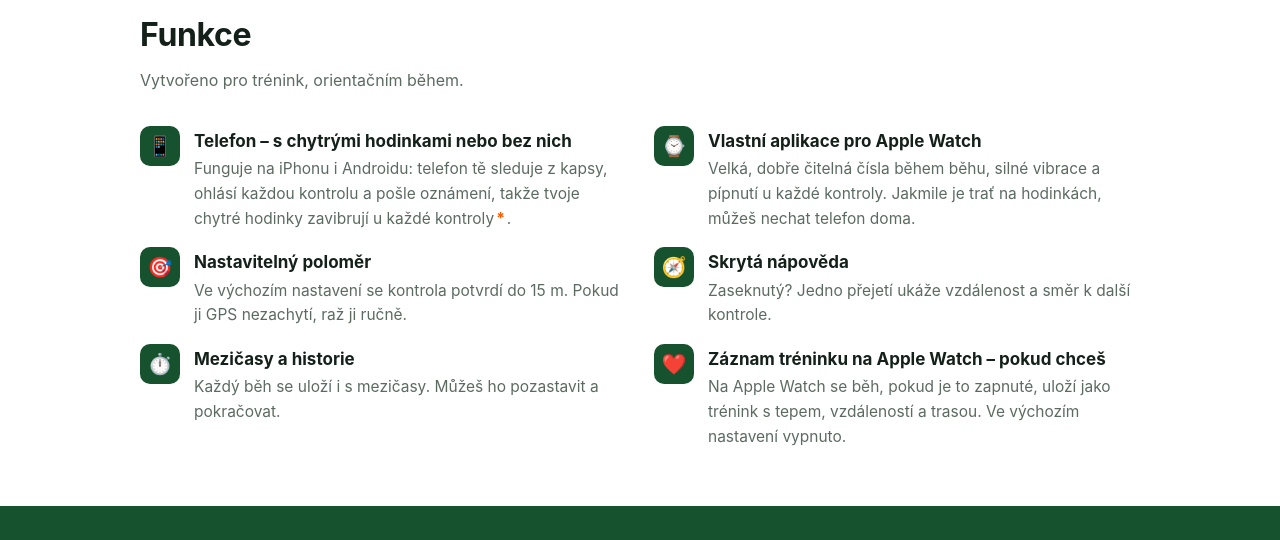
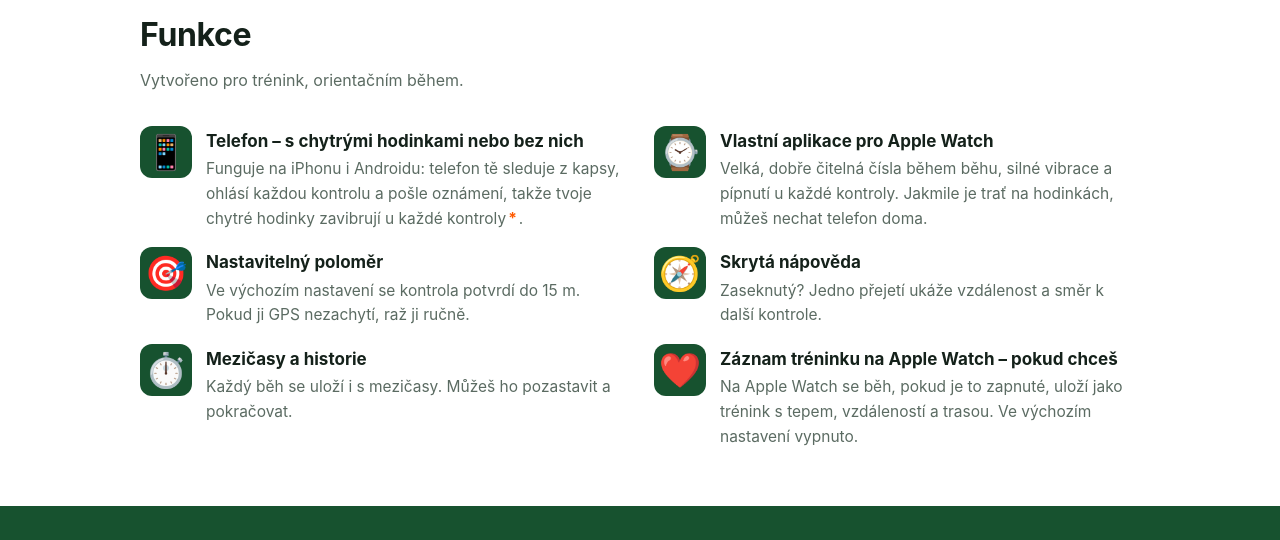
Before and after one commit to tcsikos/VirtuO-Website, a plain HTML site: page cs/index.html in a window 1280 px wide. Shown: the part 1100-1640 px from the top of the page. Drawn offline with Linux system fonts and the light colour scheme.

Commit message:
Weboldal: nagyobb ikonok a Funkciók részben
Co-Authored-By: Claude Opus 5.5 <noreply@anthropic.com>

```diff
--- a/cs/index.html
+++ b/cs/index.html
@@ -113,7 +113,7 @@
 
   .features { display: grid; grid-template-columns: repeat(2, 1fr); gap: 16px 28px; }
   .feature { display: flex; gap: 14px; align-items: flex-start; }
-  .feature .ic { flex: none; width: 40px; height: 40px; border-radius: 10px; background: var(--green); color: #fff; display: grid; place-items: center; font-size: 20px; }
+  .feature .ic { flex: none; width: 52px; height: 52px; border-radius: 12px; background: var(--green); color: #fff; display: grid; place-items: center; font-size: 34px; line-height: 1; }
   .feature h3 { margin: 2px 0 2px; font-size: 17px; }
   .feature p { margin: 0; color: var(--muted); font-size: 15.5px; }
 
--- a/tools/templates/partials/css-index.css
+++ b/tools/templates/partials/css-index.css
@@ -22,7 +22,7 @@
 
   .features { display: grid; grid-template-columns: repeat(2, 1fr); gap: 16px 28px; }
   .feature { display: flex; gap: 14px; align-items: flex-start; }
-  .feature .ic { flex: none; width: 40px; height: 40px; border-radius: 10px; background: var(--green); color: #fff; display: grid; place-items: center; font-size: 20px; }
+  .feature .ic { flex: none; width: 52px; height: 52px; border-radius: 12px; background: var(--green); color: #fff; display: grid; place-items: center; font-size: 34px; line-height: 1; }
   .feature h3 { margin: 2px 0 2px; font-size: 17px; }
   .feature p { margin: 0; color: var(--muted); font-size: 15.5px; }
 
```
Also changed, not shown: de/index.html (+1 -1 lines), es/index.html (+1 -1 lines), fi/index.html (+1 -1 lines), fr/index.html (+1 -1 lines), hu/index.html (+1 -1 lines), index.html (+1 -1 lines), nb/index.html (+1 -1 lines), pl/index.html (+1 -1 lines), sv/index.html (+1 -1 lines).
